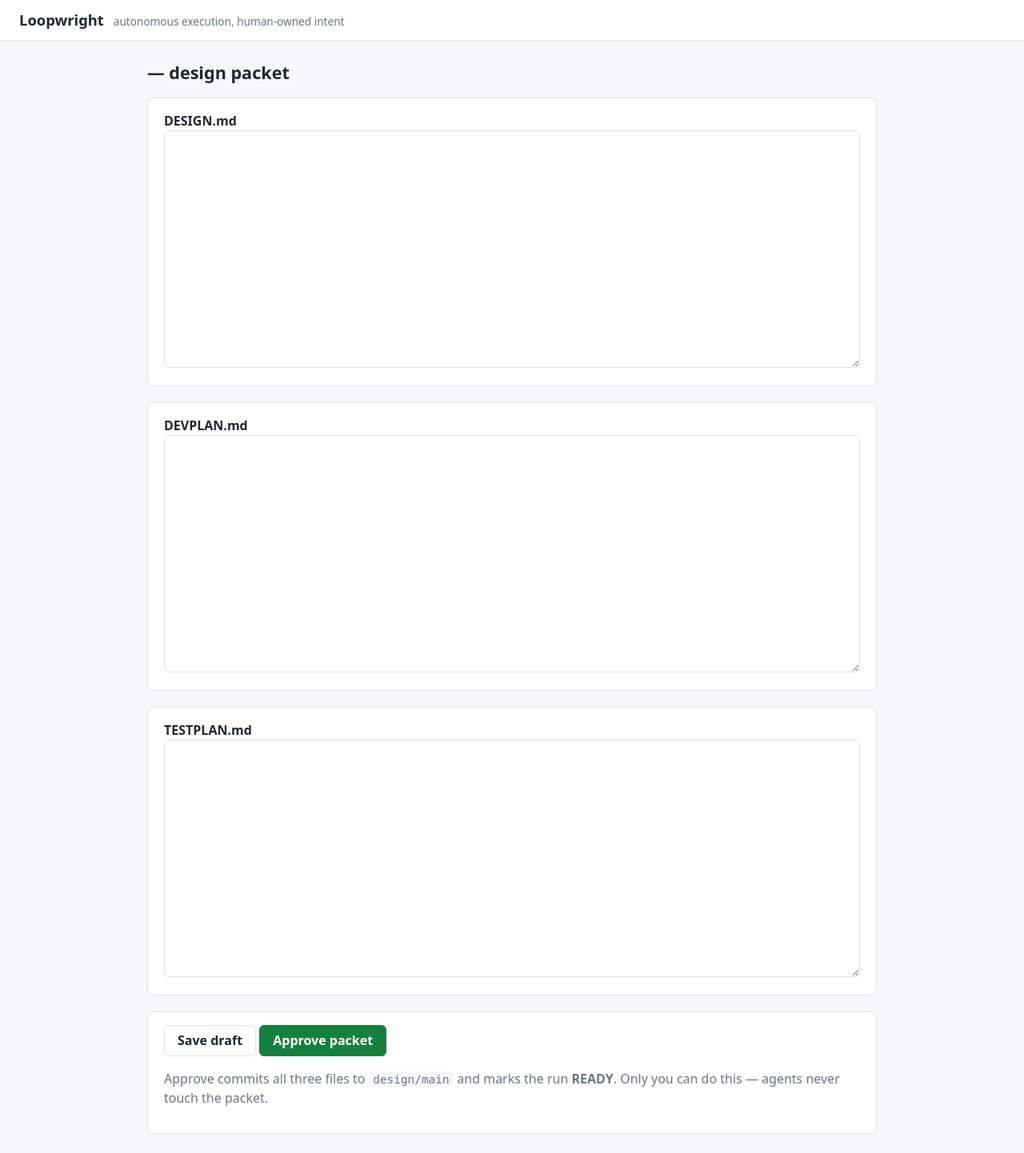
After one commit to Solifugus/loopwright, a FastAPI app: template loopwright/web/templates/packet.html in a window 1280 px wide. The commit adds this page. Shown: the whole page at 80% size. Run offline with FastAPI, Linux system fonts and the light colour scheme; the template is opened without the code that fills it, so the values that code supplies are empty.

Commit message:
Task 5.2: creation wizard and design-packet editor
- loopwright/service.py: shared project operations — create_project
  (store entry + starter packet drafts + bare repo with full branch
  model, cleaned up on failure), load/save packet drafts, and
  approve_packet (commits drafts to design/main, first approval moves
  the run DRAFT -> READY; blocked outside DRAFT/READY)
- web: /projects/new wizard, POST /projects, packet editor with three
  textareas, Save draft (never commits) and Approve packet buttons,
  flash/error panels
- CLI 'project create' now uses the same service (creates the git repo too)
- deps: python-multipart for form posts
- tests: 6 service + 8 wizard/editor web tests (172 total)
- tick DEVPLAN 5.2

Co-Authored-By: Claude Fable 5 <noreply@anthropic.com>

```diff
--- /dev/null
+++ b/loopwright/service.py
@@ -0,0 +1,87 @@
+"""Project-level operations shared by the CLI and the web UI.
+
+A project's editable design packet lives as plain files in
+``projects/<name>/packet/``. The git repository only sees the packet when a
+human explicitly approves it, which commits the drafts to ``design/main``.
+"""
+
+import shutil
+from pathlib import Path
+
+from loopwright.core.model import Project, ProjectStore, RunState
+from loopwright.gitctl.repo import ProjectRepo
+
+PACKET_FILES = ("DESIGN.md", "DEVPLAN.md", "TESTPLAN.md")
+
+
+def default_packet(name: str) -> dict[str, str]:
+    """Placeholder packet; task 8.1 replaces these with doctrine templates."""
+    return {
+        "DESIGN.md": (
+            f"# {name} — Design\n\n"
+            "## Purpose\n\nWhat is being built, and why.\n\n"
+            "## Requirements\n\n- ...\n\n"
+            "## Acceptance Criteria\n\n- ...\n"
+        ),
+        "DEVPLAN.md": (
+            f"# {name} — Development Plan\n\n"
+            "Small tasks, each completable in one worker session.\n\n"
+            "- [ ] 1. ...\n"
+        ),
+        "TESTPLAN.md": (
+            f"# {name} — Test Plan\n\n"
+            "How the product is verified, including deployment acceptance tests.\n\n"
+            "- ...\n"
+        ),
+    }
+
+
+def packet_dir(store: ProjectStore, name: str) -> Path:
+    return store.project_dir(name) / "packet"
+
+
+def create_project(store: ProjectStore, name: str) -> Project:
+    """Create the store entry, packet drafts, and the bare git repository."""
+    repo_path = store.project_dir(name) / "repo.git"
+    project = store.create(name, str(repo_path))
+    try:
+        files = default_packet(name)
+        pdir = packet_dir(store, name)
+        pdir.mkdir()
+        for filename, content in files.items():
+            (pdir / filename).write_text(content)
+        ProjectRepo.init(repo_path, files)
+    except Exception:
+        shutil.rmtree(store.project_dir(name), ignore_errors=True)
+        raise
+    return project
+
+
+def load_packet(store: ProjectStore, name: str) -> dict[str, str]:
+    pdir = packet_dir(store, name)
+    return {
+        filename: (pdir / filename).read_text() if (pdir / filename).is_file() else ""
+        for filename in PACKET_FILES
+    }
+
+
+def save_packet(store: ProjectStore, name: str, files: dict[str, str]) -> None:
+    pdir = packet_dir(store, name)
+    pdir.mkdir(exist_ok=True)
+    for filename in PACKET_FILES:
+        if filename in files:
+            (pdir / filename).write_text(files[filename])
+
+
+def approve_packet(store: ProjectStore, name: str) -> str:
+    """Commit the packet drafts to design/main; first approval moves DRAFT → READY."""
+    project = store.load_project(name)
+    run = store.load_run(name)
+    if run.state not in (RunState.DRAFT, RunState.READY):
+        raise ValueError(f"cannot approve the packet while the run is {run.state.value}")
+    repo = ProjectRepo(project.repo_path)
+    commit = repo.commit_packet(load_packet(store, name), message="Approve design packet")
+    if run.state is RunState.DRAFT:
+        run.transition(RunState.READY)
+        store.save_run(name, run)
+    return commit
--- a/loopwright/web/app.py
+++ b/loopwright/web/app.py
@@ -1,13 +1,16 @@
 """FastAPI application serving the Loopwright web UI."""
 
 from pathlib import Path
+from urllib.parse import quote
 
-from fastapi import FastAPI, HTTPException, Request
-from fastapi.responses import HTMLResponse
+from fastapi import FastAPI, Form, HTTPException, Request
+from fastapi.responses import HTMLResponse, RedirectResponse
 from fastapi.staticfiles import StaticFiles
 from fastapi.templating import Jinja2Templates
 
+from loopwright import service
 from loopwright.core.model import ProjectStore
+from loopwright.gitctl.repo import GitError
 
 WEB_DIR = Path(__file__).parent
 
@@ -26,16 +29,76 @@ def create_app(store: ProjectStore) -> FastAPI:
             rows.append({"project": store.load_project(name), "run": store.load_run(name)})
         return templates.TemplateResponse(request, "index.html", {"rows": rows})
 
+    @app.get("/projects/new", response_class=HTMLResponse)
+    def new_project_form(request: Request):
+        return templates.TemplateResponse(request, "new_project.html", {"error": None})
+
+    @app.post("/projects", response_class=HTMLResponse)
+    def create_project(request: Request, name: str = Form(...)):
+        try:
+            service.create_project(store, name.strip())
+        except (ValueError, FileExistsError, GitError) as exc:
+            return templates.TemplateResponse(
+                request, "new_project.html", {"error": str(exc)}, status_code=400
+            )
+        return RedirectResponse(f"/projects/{name.strip()}/packet", status_code=303)
+
+    def _load_or_404(name: str):
+        try:
+            return store.load_project(name)
+        except (FileNotFoundError, ValueError) as exc:
+            raise HTTPException(status_code=404, detail=f"no project named {name!r}") from exc
+
     @app.get("/projects/{name}", response_class=HTMLResponse)
     def project_detail(request: Request, name: str):
-        try:
-            project = store.load_project(name)
-        except (FileNotFoundError, ValueError) as exc:
-            raise HTTPException(status_code=404, detail=f"no project named {name!r}") from exc
+        project = _load_or_404(name)
         run = store.load_run(name)
         return templates.TemplateResponse(
             request, "project.html", {"project": project, "run": run}
         )
+
+    @app.get("/projects/{name}/packet", response_class=HTMLResponse)
+    def packet_editor(request: Request, name: str, saved: int = 0, error: str = ""):
+        project = _load_or_404(name)
+        run = store.load_run(name)
+        files = service.load_packet(store, name)
+        return templates.TemplateResponse(
+            request,
+            "packet.html",
+            {"project": project, "run": run, "files": files, "saved": saved, "error": error},
+        )
+
+    @app.post("/projects/{name}/packet/save")
+    def packet_save(
+        name: str,
+        design: str = Form(""),
+        devplan: str = Form(""),
+        testplan: str = Form(""),
+    ):
+        _load_or_404(name)
+        service.save_packet(
+            store, name, {"DESIGN.md": design, "DEVPLAN.md": devplan, "TESTPLAN.md": testplan}
+        )
+        return RedirectResponse(f"/projects/{name}/packet?saved=1", status_code=303)
+
+    @app.post("/projects/{name}/packet/approve")
+    def packet_approve(
+        name: str,
+        design: str = Form(""),
+        devplan: str = Form(""),
+        testplan: str = Form(""),
+    ):
+        _load_or_404(name)
+        service.save_packet(
+            store, name, {"DESIGN.md": design, "DEVPLAN.md": devplan, "TESTPLAN.md": testplan}
+        )
+        try:
+            service.approve_packet(store, name)
+        except (ValueError, GitError) as exc:
+            return RedirectResponse(
+                f"/projects/{name}/packet?error={quote(str(exc))}", status_code=303
+            )
+        return RedirectResponse(f"/projects/{name}", status_code=303)
 
     return app
 
--- a/loopwright/web/templates/base.html
+++ b/loopwright/web/templates/base.html
@@ -42,6 +42,25 @@
     .state-DONE { background: #d1fae5; color: #047857; }
     .state-FAILED { background: #fee2e2; color: #b91c1c; }
     .state-STOPPED { background: #e5e7eb; color: #374151; }
+    a.button {
+      display: inline-block; background: var(--accent); color: #fff; text-decoration: none;
+      padding: 0.3rem 0.8rem; border-radius: 6px; font-size: 0.85rem; font-weight: 600;
+    }
+    button {
+      background: var(--panel); color: var(--ink); border: 1px solid var(--line);
+      padding: 0.4rem 1rem; border-radius: 6px; font: inherit; font-weight: 600; cursor: pointer;
+    }
+    button.approve { background: #15803d; border-color: #15803d; color: #fff; }
+    input[type="text"] {
+      font: inherit; padding: 0.4rem 0.6rem; border: 1px solid var(--line);
+      border-radius: 6px; width: 100%; max-width: 24rem;
+    }
+    textarea {
+      width: 100%; font: 0.85rem/1.45 ui-monospace, "Cascadia Code", monospace;
+      border: 1px solid var(--line); border-radius: 6px; padding: 0.6rem; resize: vertical;
+    }
+    .panel.flash { border-color: #86efac; background: #f0fdf4; }
+    .panel.error { border-color: #fca5a5; background: #fef2f2; color: #b91c1c; }
   </style>
 </head>
 <body>
--- a/loopwright/web/templates/index.html
+++ b/loopwright/web/templates/index.html
@@ -1,6 +1,6 @@
 {% extends "base.html" %}
 {% block content %}
-<h1>Projects</h1>
+<h1>Projects <a class="button" href="/projects/new">+ New project</a></h1>
 {% if rows %}
 <table>
   <tr><th>Name</th><th>State</th><th>Created</th></tr>
@@ -15,8 +15,8 @@
 {% else %}
 <div class="panel">
   <p>No projects yet.</p>
-  <p class="muted">Create one with <code>loopwright project create &lt;name&gt;</code>
-  (the in-browser wizard arrives in a later task).</p>
+  <p class="muted"><a href="/projects/new">Create one in the browser</a>
+  or run <code>loopwright project create &lt;name&gt;</code>.</p>
 </div>
 {% endif %}
 {% endblock %}
--- /dev/null
+++ b/loopwright/web/templates/packet.html
@@ -0,0 +1,27 @@
+{% extends "base.html" %}
+{% block title %}{{ project.name }} packet — Loopwright{% endblock %}
+{% block content %}
+<h1><a href="/projects/{{ project.name }}">{{ project.name }}</a> — design packet
+  <span class="state state-{{ run.state.value }}">{{ run.state.value }}</span>
+</h1>
+
+{% if saved %}<div class="panel flash">Draft saved. Nothing is committed until you approve.</div>{% endif %}
+{% if error %}<div class="panel error">{{ error }}</div>{% endif %}
+
+<form method="post">
+  {% for filename, field in [("DESIGN.md", "design"), ("DEVPLAN.md", "devplan"), ("TESTPLAN.md", "testplan")] %}
+  <div class="panel">
+    <label for="{{ field }}"><strong>{{ filename }}</strong></label>
+    <textarea id="{{ field }}" name="{{ field }}" rows="14" spellcheck="false">{{ files[filename] }}</textarea>
+  </div>
+  {% endfor %}
+  <div class="panel">
+    <button type="submit" formaction="/projects/{{ project.name }}/packet/save">Save draft</button>
+    <button type="submit" formaction="/projects/{{ project.name }}/packet/approve" class="approve">
+      Approve packet
+    </button>
+    <p class="muted">Approve commits all three files to <code>design/main</code>
+    and marks the run <strong>READY</strong>. Only you can do this — agents never touch the packet.</p>
+  </div>
+</form>
+{% endblock %}
--- a/loopwright/web/templates/project.html
+++ b/loopwright/web/templates/project.html
@@ -8,6 +8,7 @@
 <div class="panel">
   <p><strong>Repository:</strong> <code>{{ project.repo_path }}</code></p>
   <p><strong>Created:</strong> <span class="muted">{{ project.created }}</span></p>
+  <p><a class="button" href="/projects/{{ project.name }}/packet">Design packet</a></p>
 </div>
 
 <h2>Run history</h2>
--- a/pyproject.toml
+++ b/pyproject.toml
@@ -9,6 +9,7 @@ dependencies = [
     "fastapi",
     "uvicorn",
     "jinja2",
+    "python-multipart",
 ]
 
 [project.optional-dependencies]
```
Also changed, not shown: docs/DEVPLAN.md (+2 -2 lines), loopwright/cli.py (+4 -3 lines), loopwright/web/templates/new_project.html (added, +17 -0 lines), tests/test_service.py (added, +85 -0 lines), tests/test_web.py (+92 -0 lines).
